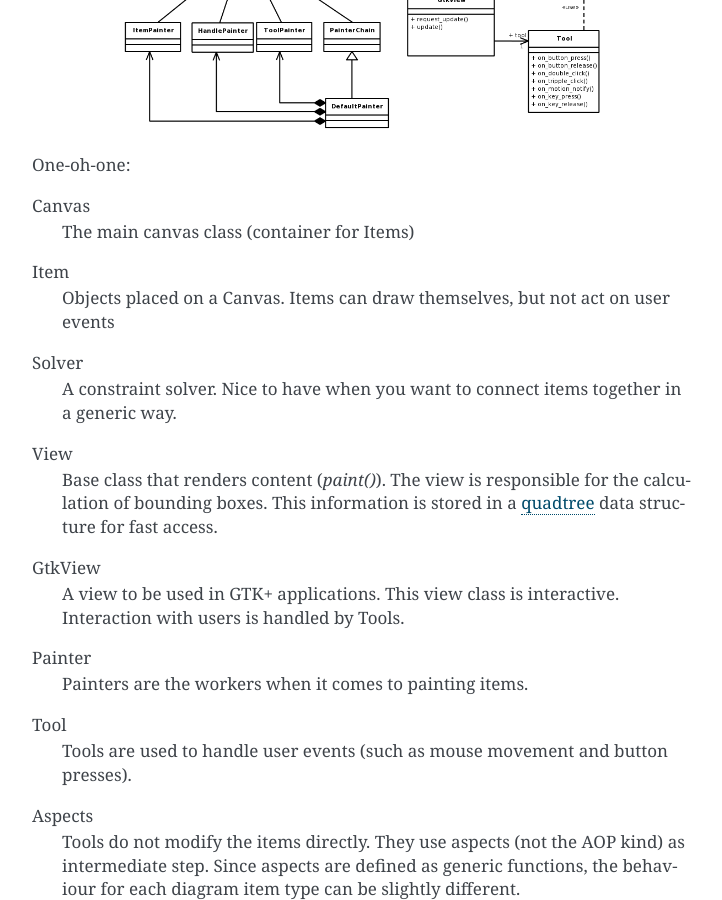
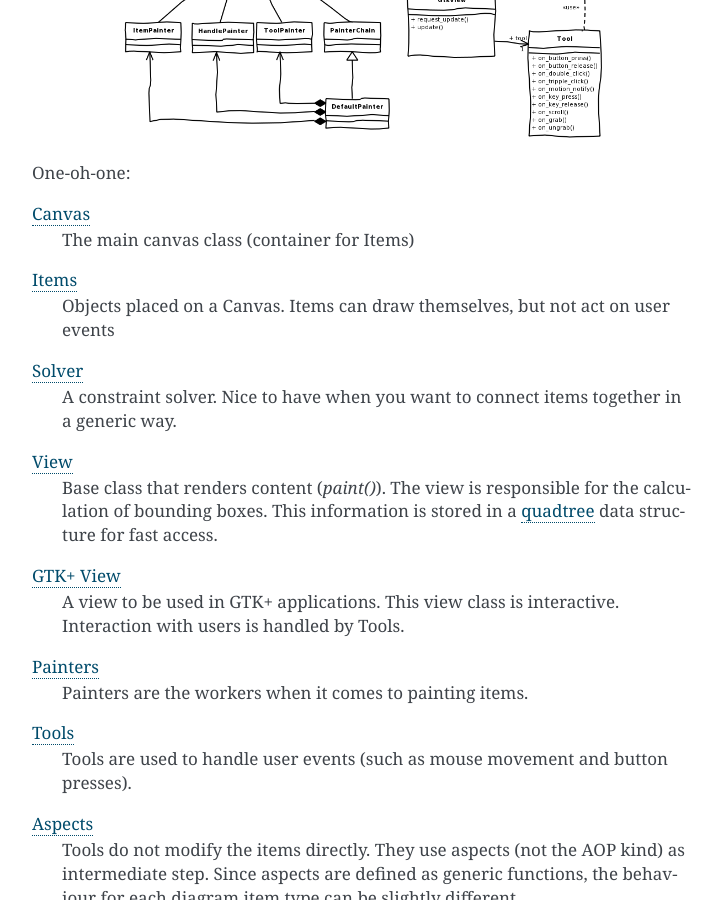
Before and after one commit to gaphor/gaphas, a Sphinx documentation site: the page built from doc/diagram.txt, in a window 1280 px wide and 900 px high, scrolled down 388 px. Shown: the whole window, without its empty margins (388-1110 px from the left). Built offline with Sphinx 7.4.7, drawn with Linux system fonts in a browser that asks for light colours.

Commit message:
Updated cross reference in documentation

```diff
--- a/doc/api.txt
+++ b/doc/api.txt
@@ -41,7 +41,7 @@ Interacting with the canvas is done through tools. Tools tell _what_ has to be d
    :maxdepth: 2
 
    api/tools
-   api/aspect
+   api/aspects
 
 Extended behaviour
 ~~~~~~~~~~~~~~~~~~
--- a/doc/api/aspect.txt
+++ b/doc/api/aspects.txt
@@ -1,6 +1,6 @@
-###################
-Aspects - The _How_
-###################
+#######
+Aspects
+#######
 
 TODO: Explain aspects
 
--- a/doc/api/painters.txt
+++ b/doc/api/painters.txt
@@ -1,6 +1,6 @@
-##############################
-Painters - drawing on the View
-##############################
+########
+Painters
+########
 
 This part describes the API of Gaphas.
 
--- a/doc/api/solver.txt
+++ b/doc/api/solver.txt
@@ -1,6 +1,6 @@
-#################
-Constraint solver
-#################
+######
+Solver
+######
 
 This part describes the API of Gaphas.
 
--- a/doc/api/tools.txt
+++ b/doc/api/tools.txt
@@ -1,6 +1,6 @@
-##################################
-Interacting with the canvas (view)
-##################################
+#####
+Tools
+#####
 
 This part describes the API of Gaphas.
 
--- a/doc/diagram.txt
+++ b/doc/diagram.txt
@@ -8,21 +8,21 @@ This class diagram describes the basic layout of Gaphas.
 
 One-oh-one:
 
-Canvas
+:doc:`api/canvas`
    The main canvas class (container for Items)
-Item
+:doc:`api/items`
    Objects placed on a Canvas. Items can draw themselves, but not act on user events
-Solver
+:doc:`api/solver`
    A constraint solver. Nice to have when you want to connect items together in a generic way.
-View
+:doc:`api/view`
    Base class that renders content (`paint()`). The view is responsible for the calculation of bounding boxes. This information is stored in a quadtree_ data structure for fast access.
-GtkView
+:doc:`api/gtkview`
    A view to be used in GTK+ applications. This view class is interactive. Interaction with users is handled by Tools.
-Painter
+:doc:`api/painters`
    Painters are the workers when it comes to painting items.
-Tool
+:doc:`api/tools`
    Tools are used to handle user events (such as mouse movement and button presses).
-Aspects
+:doc:`api/aspects`
    Tools do not modify the items directly. They use aspects (not the AOP kind) as intermediate step. Since aspects are defined as generic functions, the behaviour for each diagram item type can be slightly different.
 
 Tools
```
Also changed, not shown: doc/gaphas-canvas.png, doc/tools.png.
